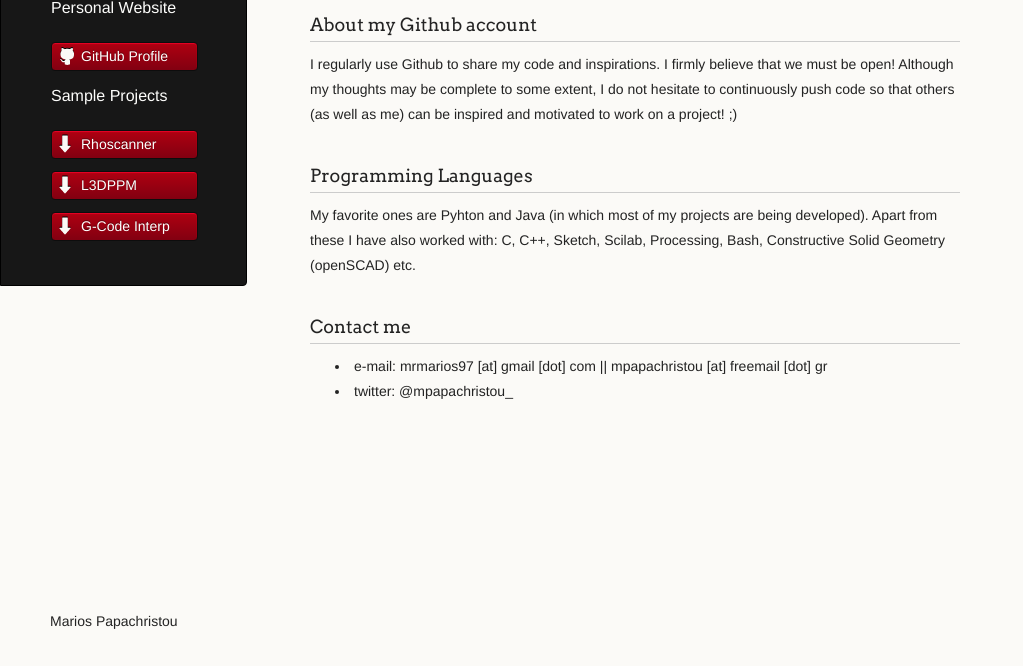
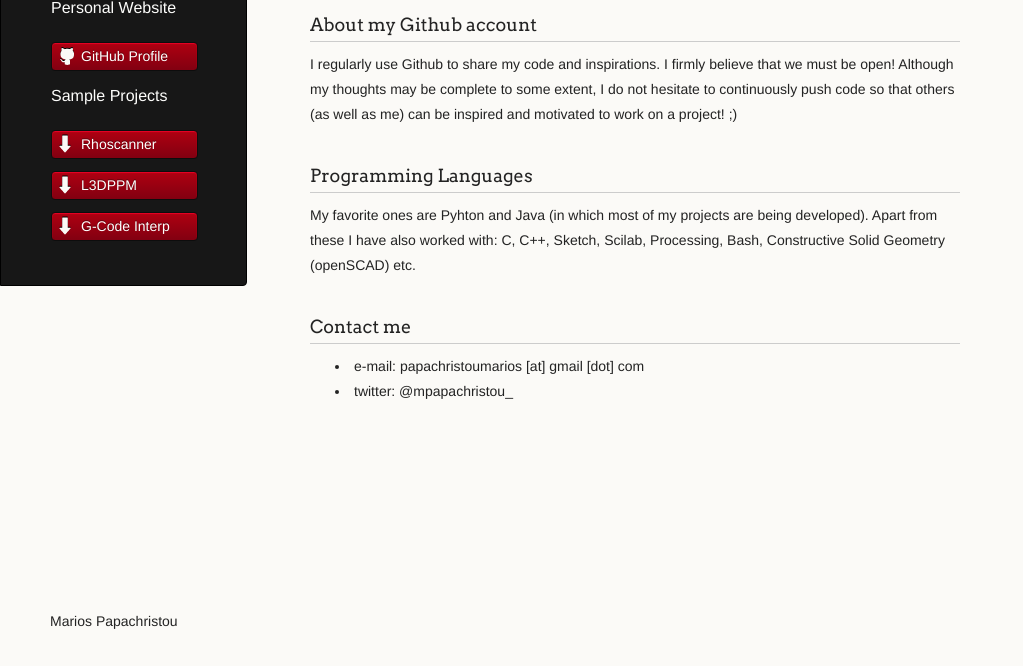
Before and after one commit to papachristoumarios/old-webpage, a plain HTML site: page index.html in a window 1280 px wide. Shown: the part 134-800 px from the top of the page, without its empty margins (0-1023 px from the left). Drawn offline with Linux system fonts and the light colour scheme.

Commit message:
Updated index.html

```diff
--- a/index.html
+++ b/index.html
@@ -55,7 +55,7 @@
 <a name="contact-me" class="anchor" href="#contact-me"><span class="octicon octicon-link"></span></a>Contact me</h3>
 
 <ul>
-<li>e-mail: mrmarios97 [at] gmail [dot] com || mpapachristou [at] freemail [dot] gr
+<li>e-mail: papachristoumarios [at] gmail [dot] com
   </li>
   <li>twitter: @mpapachristou_</li>
 </ul>
```
